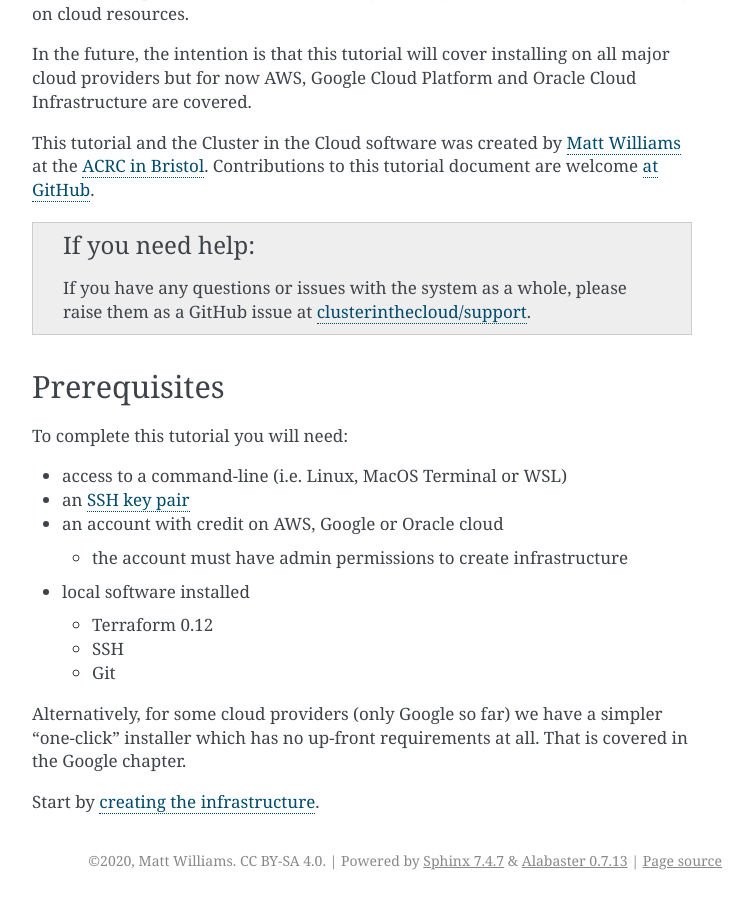
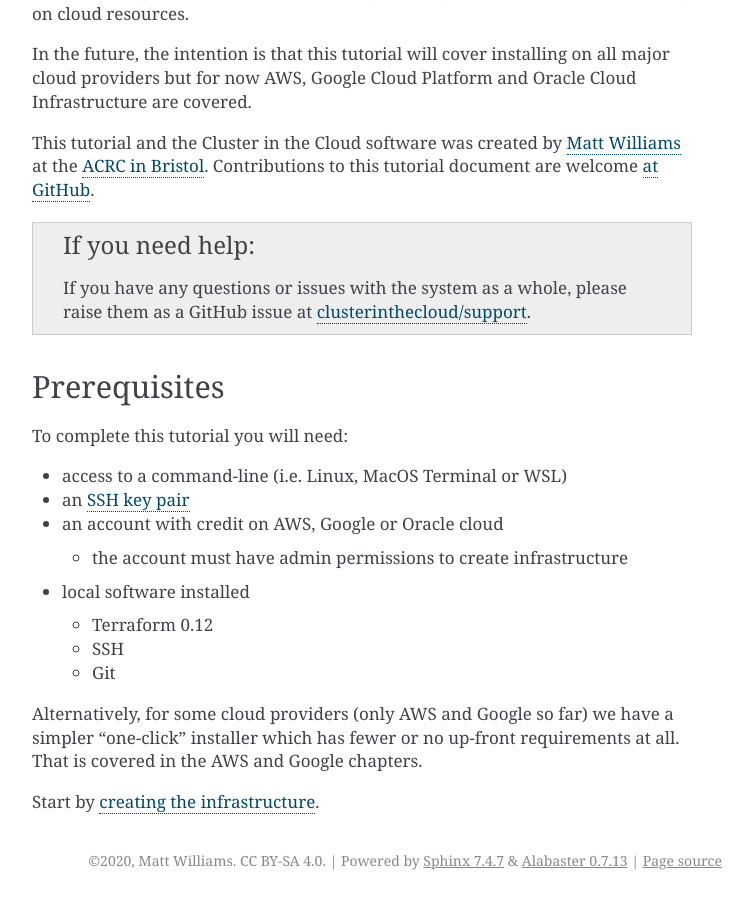
Before and after one commit to clusterinthecloud/docs, a Sphinx documentation site: the page built from source/index.rst, in a window 1280 px wide and 900 px high, scrolled down 1007 px. Shown: the whole window, without its empty margins (388-1141 px from the left). Built offline with Sphinx 7.4.7, drawn with Linux system fonts in a browser that asks for light colours.

Commit message:
Add mention of AWS installer to front page

```diff
--- a/source/index.rst
+++ b/source/index.rst
@@ -44,7 +44,7 @@ To complete this tutorial you will need:
   * SSH
   * Git
 
-Alternatively, for some cloud providers (only Google so far) we have a simpler "one-click" installer which has no up-front requirements at all.
-That is covered in the Google chapter.
+Alternatively, for some cloud providers (only AWS and Google so far) we have a simpler "one-click" installer which has fewer or no up-front requirements at all.
+That is covered in the AWS and Google chapters.
 
 Start by :doc:`creating the infrastructure <infrastructure>`.
```
